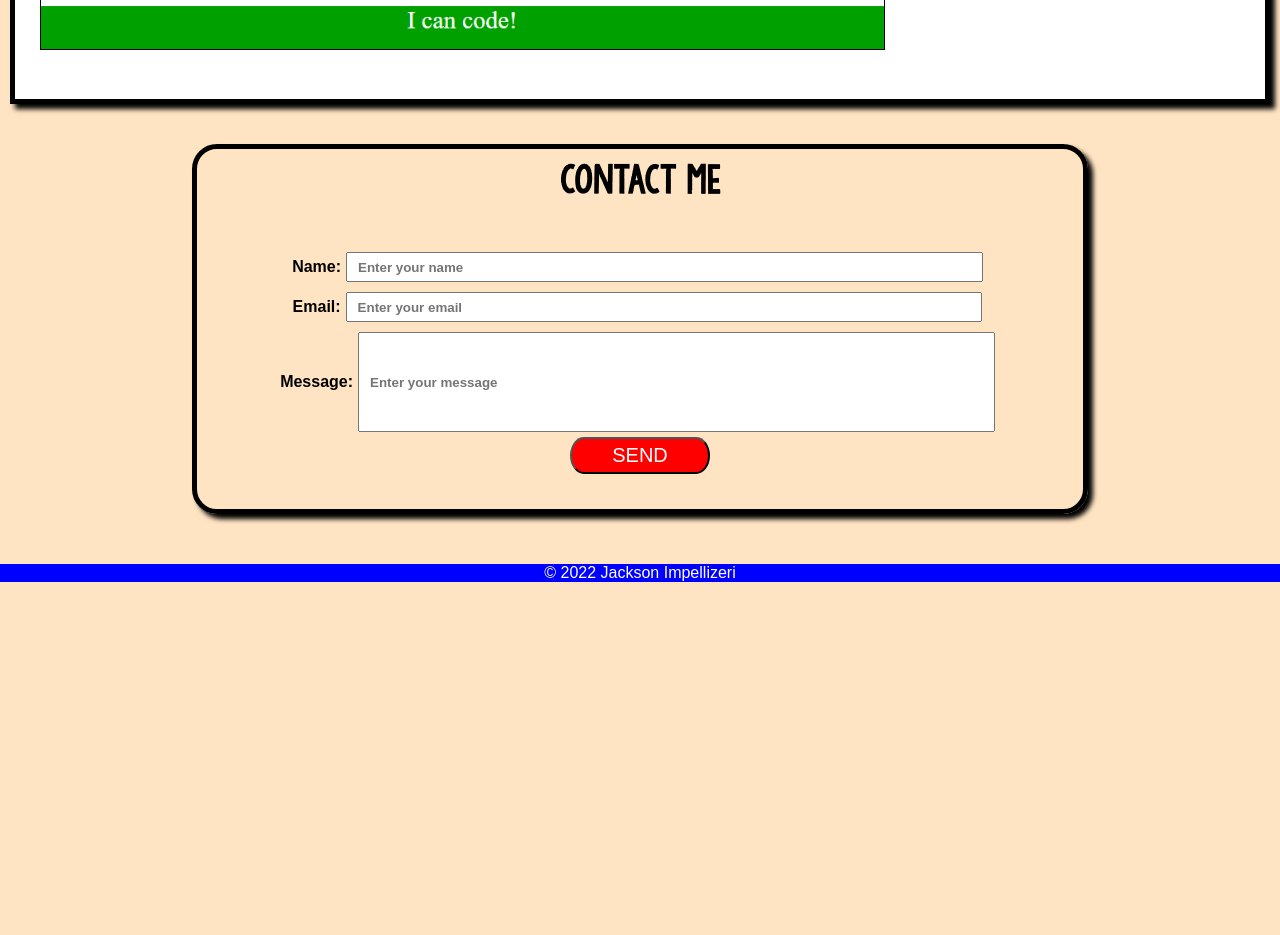
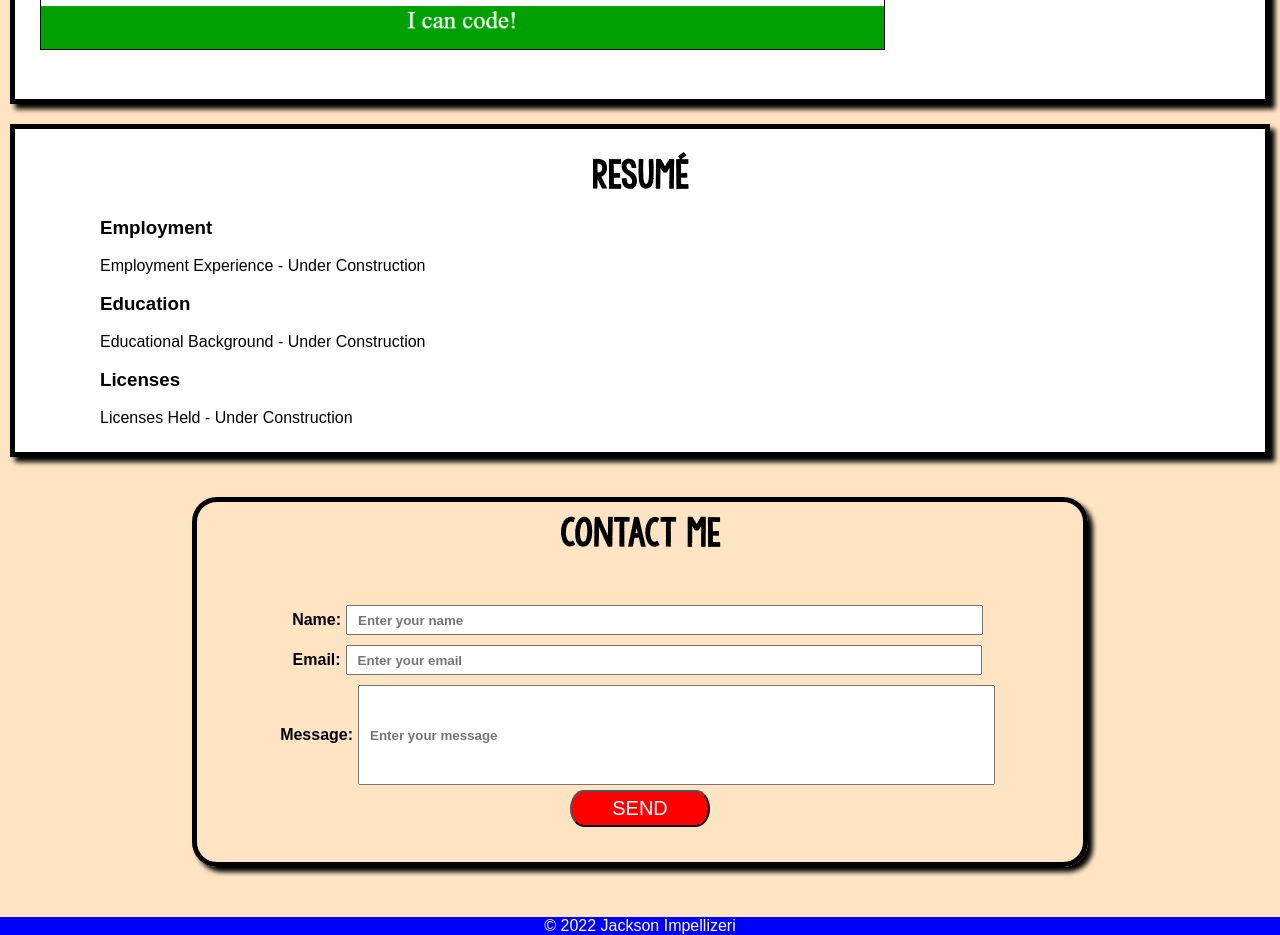
Before and after one commit to Jaxpi/react-portfolio, a React (Create React App) app: page / in a window 1280 px wide. Shown: the part 1680-2615 px from the top of the page. Before the commit the page ends 2262 px from the top, so only its background shows below. Built offline with nearby package versions, Linux system fonts and the light colour scheme; a web font is replaced by a local one.

Commit message:
added resume component and linked it to app.js

```diff
--- a/src/App.js
+++ b/src/App.js
@@ -3,6 +3,7 @@ import Navigation from './components/navigation';
 import Header from './components/header';
 import About from './components/about';
 import Portfolio from './components/portfolio';
+import Resume from './components/resume';
 import Contact from './components/contact';
 import Footer from './components/footer';
 
@@ -13,6 +14,7 @@ function App() {
       <Header />
       <About />
       <Portfolio />
+      <Resume />
       <Contact />
       <Footer />
     </div>
@@ -20,3 +22,32 @@ function App() {
 }
 
 export default App;
+
+// AS AN employer looking for candidates with experience building single-page applications
+// I WANT to view a potential employee's deployed React portfolio of work samples
+// SO THAT I can assess whether they're a good candidate for an open position
+// GIVEN a single-page application portfolio for a web developer
+// WHEN I load the portfolio
+// THEN I am presented with a page containing a header, a section for content, and a footer
+// WHEN I view the header
+// THEN I am presented with the developer's name and navigation with titles corresponding to different sections of the portfolio
+// WHEN I view the navigation titles
+// THEN I am presented with the titles About Me, Portfolio, Contact, and Resume, and the title corresponding to the current section is highlighted
+// WHEN I click on a navigation title
+// THEN I am presented with the corresponding section below the navigation without the page reloading and that title is highlighted
+// WHEN I load the portfolio the first time
+// THEN the About Me title and section are selected by default
+// WHEN I am presented with the About Me section
+// THEN I see a recent photo or avatar of the developer and a short bio about them
+// WHEN I am presented with the Portfolio section
+// THEN I see titled images of six of the developer’s applications with links to both the deployed applications and the corresponding GitHub repository
+// WHEN I am presented with the Contact section
+// THEN I see a contact form with fields for a name, an email address, and a message
+// WHEN I move my cursor out of one of the form fields without entering text
+// THEN I receive a notification that this field is required
+// WHEN I enter text into the email address field
+// THEN I receive a notification if I have entered an invalid email address
+// WHEN I am presented with the Resume section
+// THEN I see a link to a downloadable resume and a list of the developer’s proficiencies
+// WHEN I view the footer
+// THEN I am presented with text or icon links to the developer’s GitHub and LinkedIn profiles, and their profile on a third platform (Stack Overflow, Twitter)
--- a/src/components/navigation.js
+++ b/src/components/navigation.js
@@ -9,7 +9,7 @@ const Navigation = () => {
           <a href="#resume">Resumé</a>
         </li>
         <li>
-          <a href="#projects">Projects</a>
+          <a href="#portfolio">Portfolio</a>
         </li>
         <li>
           <a href="#contact">Contact Me</a>
--- /dev/null
+++ b/src/components/resume.js
@@ -0,0 +1,28 @@
+const Resume = () => {
+  return (
+    <section class="resume" id="resume">
+      <h2>Resumé</h2>
+      <ul>
+        <li>
+          <h3>Employment</h3>
+          <br></br>
+          <p>Employment Experience - Under Construction</p>
+        </li>
+        <br></br>
+        <li>
+          <h3>Education</h3>
+          <br></br>
+          <p>Educational Background - Under Construction</p>
+        </li>
+        <br></br>
+        <li>
+          <h3>Licenses</h3>
+          <br></br>
+          <p>Licenses Held - Under Construction</p>
+        </li>
+      </ul>
+    </section>
+  );
+};
+
+export default Resume;
```
